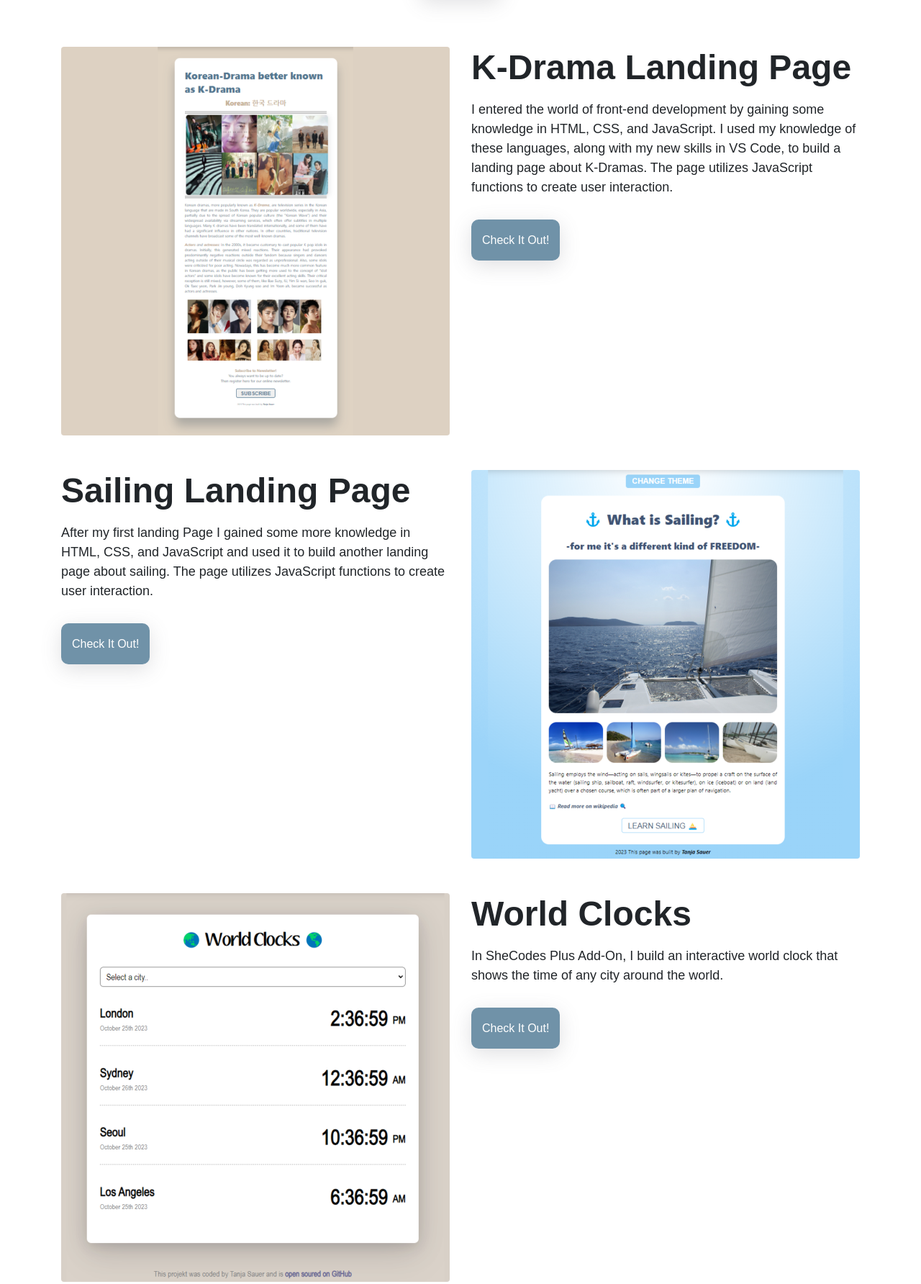
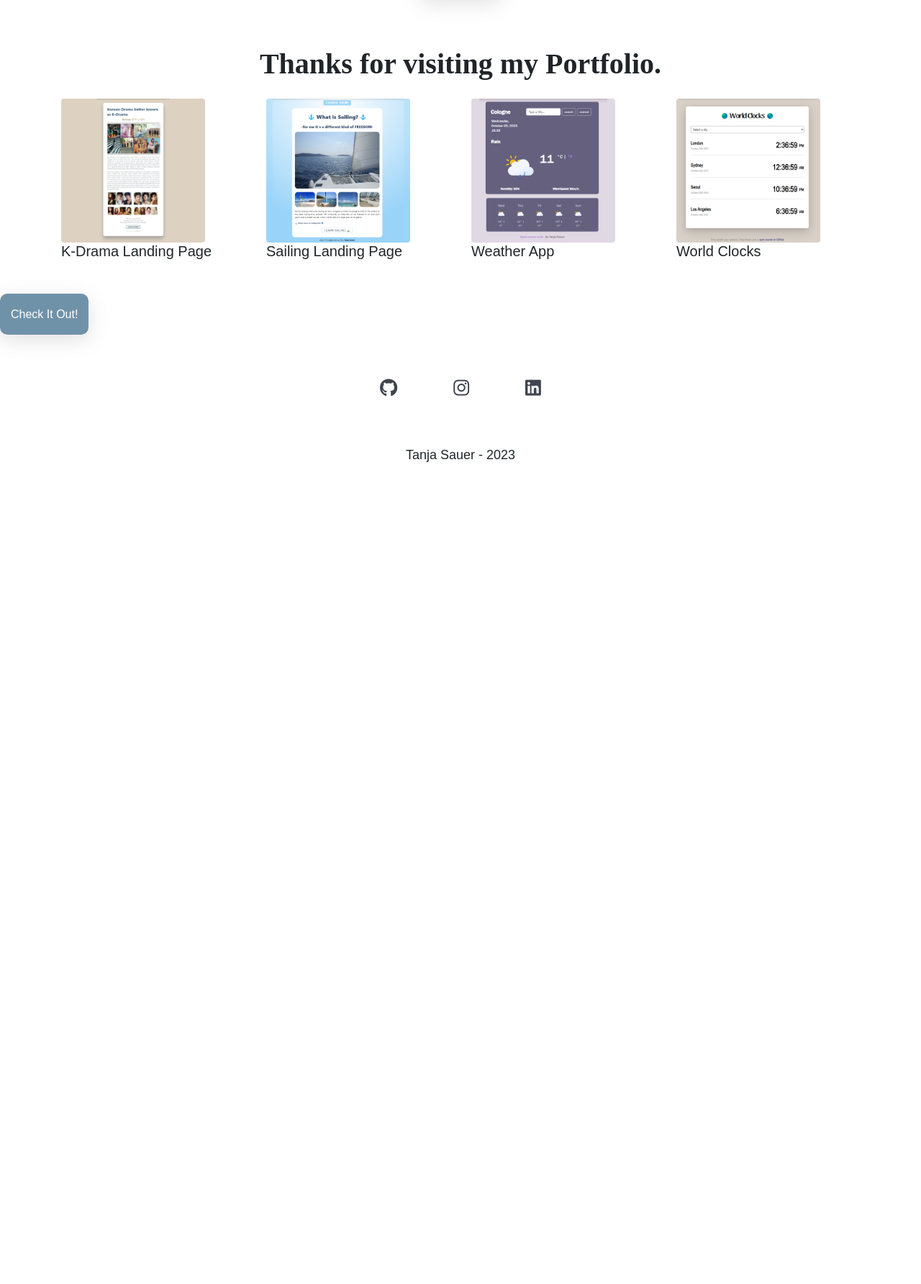
Before and after one commit to TaSaCoding/Portfolio_2023, a plain HTML site: page index.html in a window 1280 px wide. Shown: the part 362-2146 px from the top of the page at 72% size. After the commit the page ends 1068 px from the top, so only its background shows below. Drawn offline with nearby package versions, Linux system fonts and the light colour scheme.

Commit message:
Homepage changes

```diff
--- a/index.html
+++ b/index.html
@@ -73,114 +73,60 @@
     <div class="navigation-links mb-5">
       <a href="contact.html" class="primary-link">Contact me</a>
     </div>
-
+    <div>
+      <h4 class="text-center mb-4">Thanks for visiting my Portfolio.</h4>
+      <p></p>
+    </div>
     <div class="container">
-      <div class="row">
-        <div class="col-md-6">
+      <div class="row row-cols-4 mb-5">
+        <div class="col">
           <img
-            src="images/Project_1.png"
-            alt="K-Drama Website"
-            class="img-fluid rounded d-none d-sm-block"
+            src="/images/Project_1.png"
+            class="rounded"
+            alt="..."
+            width="200px"
           />
+          <h5 class="mb-3">K-Drama Landing Page</h5>
         </div>
-        <div class="col-md-6">
-          <h2 class="mb-3">K-Drama Landing Page</h2>
-          <p>
-            I entered the world of front-end development by gaining some
-            knowledge in HTML, CSS, and JavaScript. I used my knowledge of these
-            languages, along with my new skills in VS Code, to build a landing
-            page about K-Dramas. The page utilizes JavaScript functions to
-            create user interaction.
-          </p>
-          <div class="mt-5">
-            <a
-              href="https://www.shecodes.io/workshops/shecodes-basics-91e6413c-fea3-4e9b-bbff-4035e2eae9c4/projects/1804311"
-              target="_blank"
-              class="primary-link"
-              >Check it out!</a
-            >
-          </div>
+        <div class="col">
+          <img
+            src="/images/Project_2.png"
+            class="rounded"
+            alt="..."
+            width="200px"
+          />
+          <h5 class="mb-3">Sailing Landing Page</h5>
         </div>
-      </div>
-      <div class="row mt-5">
-        <div class="col-md-6">
-          <h2 class="mb-3">Sailing Landing Page</h2>
-          <p>
-            After my first landing Page I gained some more knowledge in HTML,
-            CSS, and JavaScript and used it to build another landing page about
-            sailing. The page utilizes JavaScript functions to create user
-            interaction.
-          </p>
-          <div class="mb-5 mt-5">
-            <a
-              href="https://www.shecodes.io/workshops/shecodes-basics-add-on-78cb80d4-b381-45d2-b937-df40b2235a60/projects/1806004"
-              target="_blank"
-              class="primary-link"
-              >Check it out!</a
-            >
-          </div>
+        <div class="col">
+          <img
+            src="/images/Project_3.png"
+            class="rounded"
+            alt="..."
+            width="200px"
+          />
+          <h5 class="mb-3">Weather App</h5>
         </div>
-        <div class="col-md-6">
+        <div class="col">
           <img
-            src="images/Project_2.png"
-            alt="weather-app"
-            class="img-fluid rounded d-none d-sm-block"
+            src="/images/Project_4.png"
+            class="rounded"
+            alt="..."
+            width="200px"
           />
-        </div>
-      </div>
-      <div class="row mt-5">
-        <div class="col-md-6">
-          <img
-            src="images/Project_4.png"
-            alt="yogurt-project"
-            class="img-fluid rounded d-none d-sm-block"
-          />
-        </div>
-        <div class="col-md-6">
-          <h2 class="mb-3">World Clocks</h2>
-          <p>
-            In SheCodes Plus Add-On, I build an interactive world clock that
-            shows the time of any city around the world.
-          </p>
-          <div class="mt-5">
-            <a
-              href="https://www.shecodes.io/workshops/shecodes-plus-add-on-e1fc28c6-d3b8-4701-b6d4-9eea15ac2a50/projects/1866922"
-              target="_blank"
-              class="primary-link"
-              >Check it out!</a
-            >
-          </div>
-        </div>
-      </div>
-      <div class="row mt-5">
-        <div class="col-md-6">
-          <h2 class="mb-3">Weather App</h2>
-          <p>
-            I built a Vanilla JavaScript weather app in SheCodes Plus, an
-            advanced 8-week JavaScript coding workshop. Building upon my
-            previously-gained knowledge, I also became skilled in Bootstrap,
-            API's, real-life development workflow, hosting, and advanced
-            JavaScript. I combined all of these skills to create a
-            fully-functioning weather app.
-          </p>
-          <div class="mb-5 mt-5">
-            <a
-              href="https://www.shecodes.io/workshops/shecodes-plus-d1974db7-4fbd-4ad1-addd-0c6cbd649900/projects/1858638"
-              target="_blank"
-              class="primary-link"
-              >Check it out!</a
-            >
-          </div>
-        </div>
-        <div class="col-md-6">
-          <img
-            src="images/Project_3.png"
-            alt="weather-app"
-            class="img-fluid rounded d-none d-sm-block"
-          />
+          <h5 class="mb-3">World Clocks</h5>
         </div>
       </div>
     </div>
+
+    <div class="mt-5">
+      <a
+        href="https://www.shecodes.io/workshops/shecodes-basics-91e6413c-fea3-4e9b-bbff-4035e2eae9c4/projects/1804311"
+        target="_blank"
+        class="primary-link"
+        >Check it out!</a
+      >
+    </div>
+
     <footer>
       <div class="social-links d-flex justify-content-center">
         <a
```
Also changed, not shown: about.html (+5 -2 lines), work.html (+6 -4 lines), images/logo_2.png.
